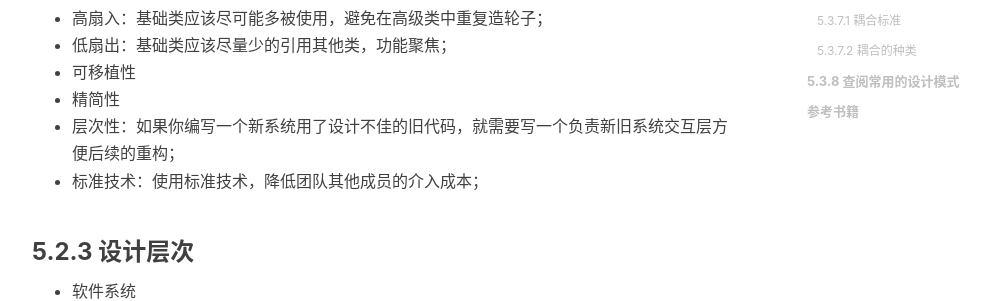
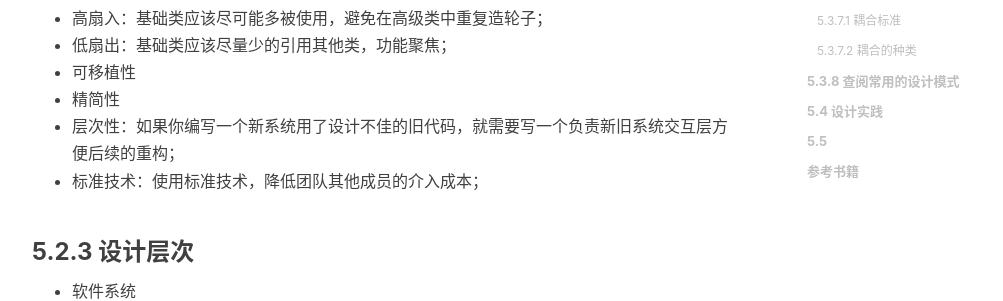
Before and after one commit to shihai1991/shihai1991.github.io, a Jekyll site: the page built from _posts/2022-05-28-代码大全2.md, in a window 1280 px wide and 900 px high, scrolled down 874 px. Shown: the part 533-834 px from the top of the window, without its empty margins (233-1236 px from the left). Built offline with Jekyll 4.4.1, drawn with Linux system fonts in a browser that asks for light colours; nearby versions of some CDN libraries; comment, search, counter and statistics services are not loaded.

Commit message:
Update 2022-05-28-代码大全2.md

```diff
--- a/_posts/2022-05-28-代码大全2.md
+++ b/_posts/2022-05-28-代码大全2.md
@@ -94,6 +94,9 @@ time: '2022.06.01 15:52:00'
 ### 5.3.8 查阅常用的设计模式
 设计模式通过把常见解决方案的细节予以制度化来减少出错，[常用设计模式](https://www.runoob.com/design-pattern/design-pattern-tutorial.html)。
 
+## 5.4 设计实践
+
+## 5.5
 # 参考书籍
 [代码大全（第2版）](https://book.douban.com/subject/1477390/)
 [High fan-in low fan-out](https://zhuanlan.zhihu.com/p/391411455)
```
